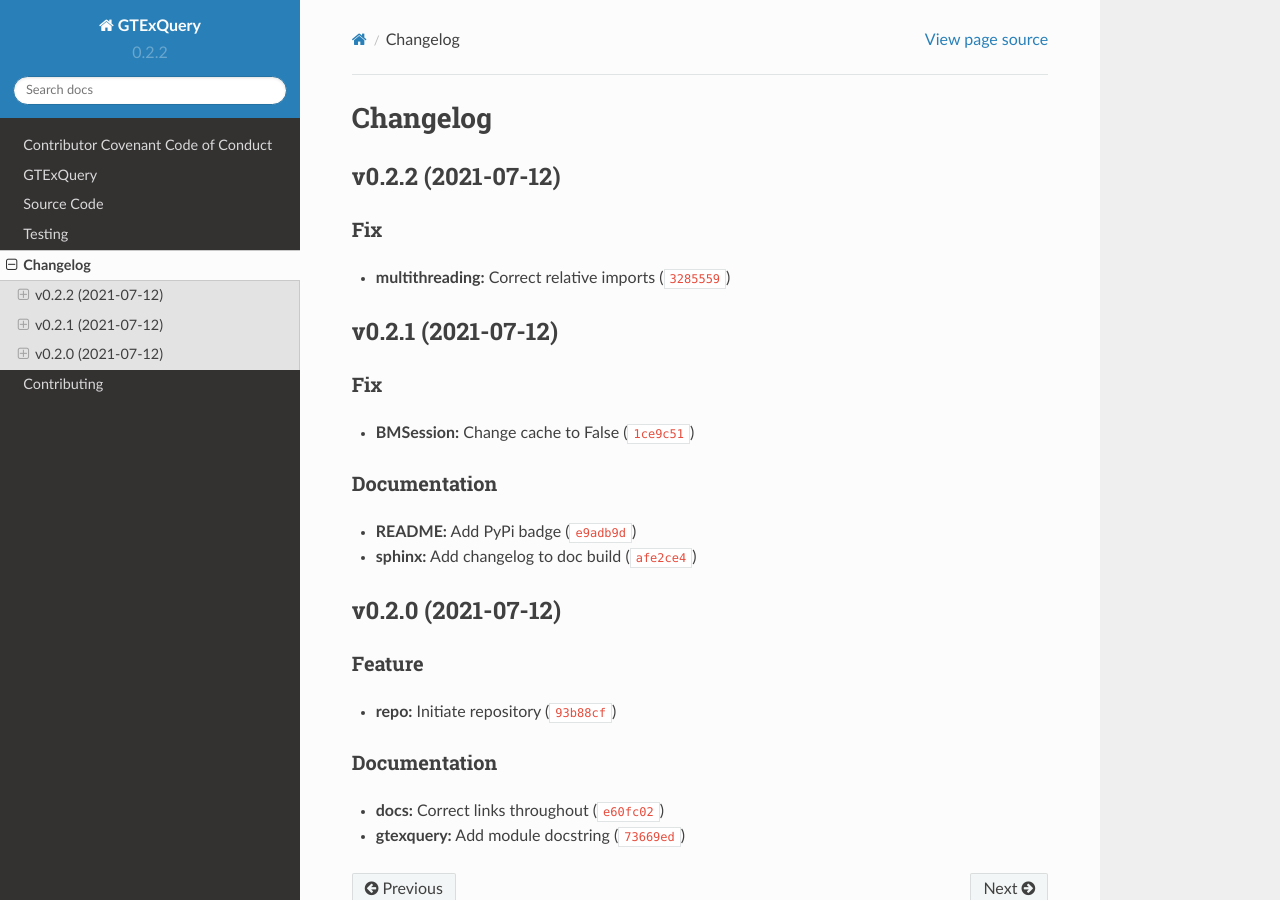
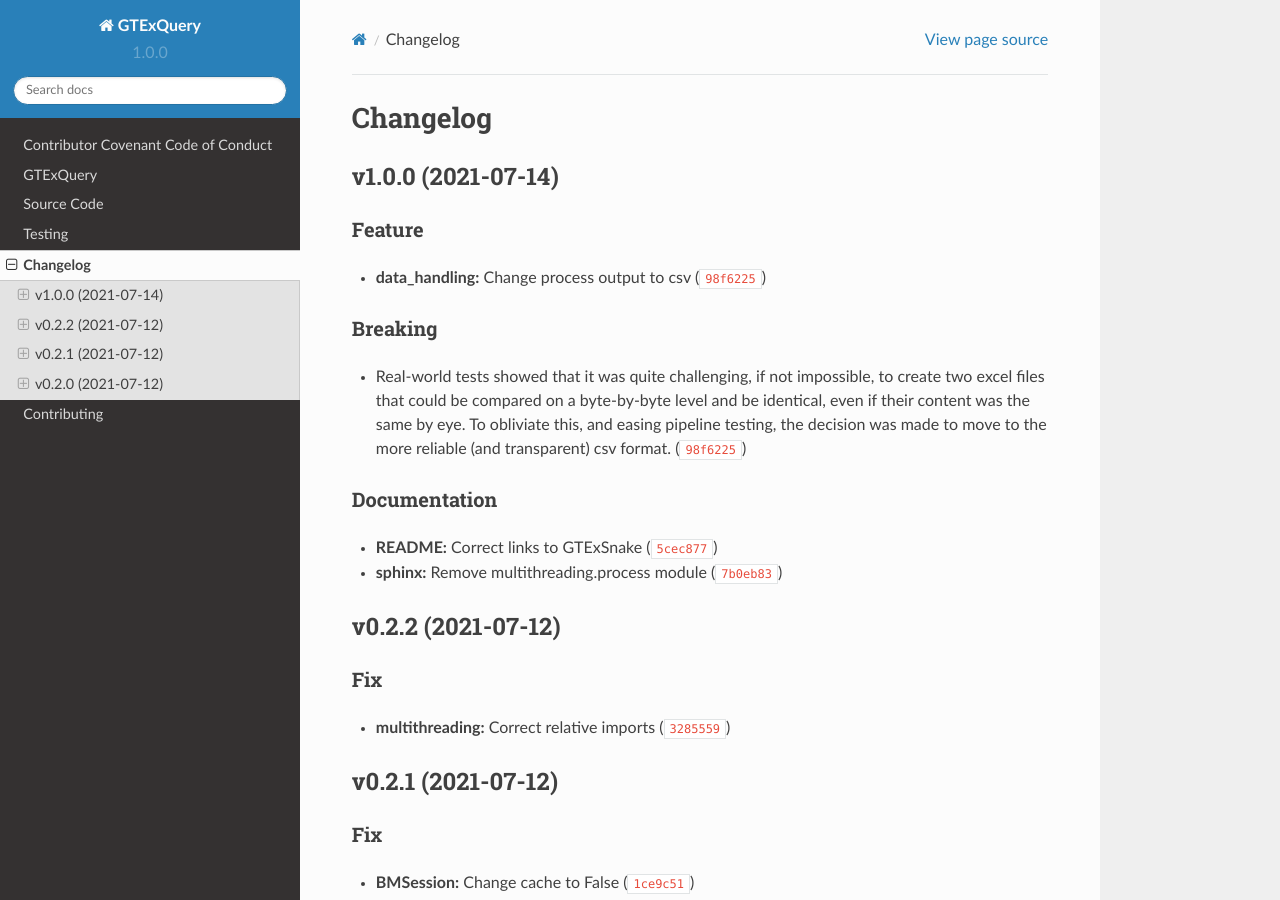
Before and after one commit to IMS-Bio2Core-Facility/GTExQuery, a Sphinx documentation site: the page built from docs/changelog.md, in a window 1280 px wide and 900 px high. Built offline with Sphinx 7.4.7 and the Read the Docs theme 2.0.0, drawn with Linux system fonts in a browser that asks for light colours.

Commit message:
1.0.0
Automatically generated by python-semantic-release

```diff
--- a/CHANGELOG.md
+++ b/CHANGELOG.md
@@ -1,6 +1,17 @@
 # Changelog
 
 <!--next-version-placeholder-->
+
+## v1.0.0 (2021-07-14)
+### Feature
+* **data_handling:** Change process output to csv ([`98f6225`](https://github.com/IMS-Bio2Core-Facility/GTExQuery/commit/98f622531a2ef9597cff58de56ef840a6cb6a603))
+
+### Breaking
+* Real-world tests showed that it was quite challenging, if not impossible, to create two excel files that could be compared on a byte-by-byte level and be identical, even if their content was the same by eye. To obliviate this, and easing pipeline testing, the decision was made to move to the more reliable (and transparent) csv format.  ([`98f6225`](https://github.com/IMS-Bio2Core-Facility/GTExQuery/commit/98f622531a2ef9597cff58de56ef840a6cb6a603))
+
+### Documentation
+* **README:** Correct links to GTExSnake ([`5cec877`](https://github.com/IMS-Bio2Core-Facility/GTExQuery/commit/5cec877cd45bc81547dd00d398560afcad12fb04))
+* **sphinx:** Remove multithreading.process module ([`7b0eb83`](https://github.com/IMS-Bio2Core-Facility/GTExQuery/commit/7b0eb835a3dcb50f11809a4208ed6b47d176ed4d))
 
 ## v0.2.2 (2021-07-12)
 ### Fix
--- a/docs/conf.py
+++ b/docs/conf.py
@@ -12,7 +12,7 @@ sys.path.insert(0, os.path.abspath("../gtexquery/"))
 project = "GTExQuery"
 author = "Ryan B Patterson-Cross"
 copyright = "2021, IMS-MRL Bioinformatics and Biostatistic Core"
-version = "0.2.2"
+version = "1.0.0"
 extensions = [
     "sphinx_rtd_theme",
     "sphinx.ext.autodoc",
--- a/gtexquery/__init__.py
+++ b/gtexquery/__init__.py
@@ -1,3 +1,3 @@
 # -*- coding: utf-8 -*-
 """Source code for the GTExQuery Package."""
-__version__ = "0.2.2"
+__version__ = "1.0.0"
--- a/pyproject.toml
+++ b/pyproject.toml
@@ -1,6 +1,6 @@
 [tool.poetry]
 name = "gtexquery"
-version = "0.2.2"
+version = "1.0.0"
 description = "Code for handling multithreaded queries for GTEx"
 license = "MIT"
 authors = ["rbpatt2019 <rb.patterson.cross@gmail.com>"]
```
